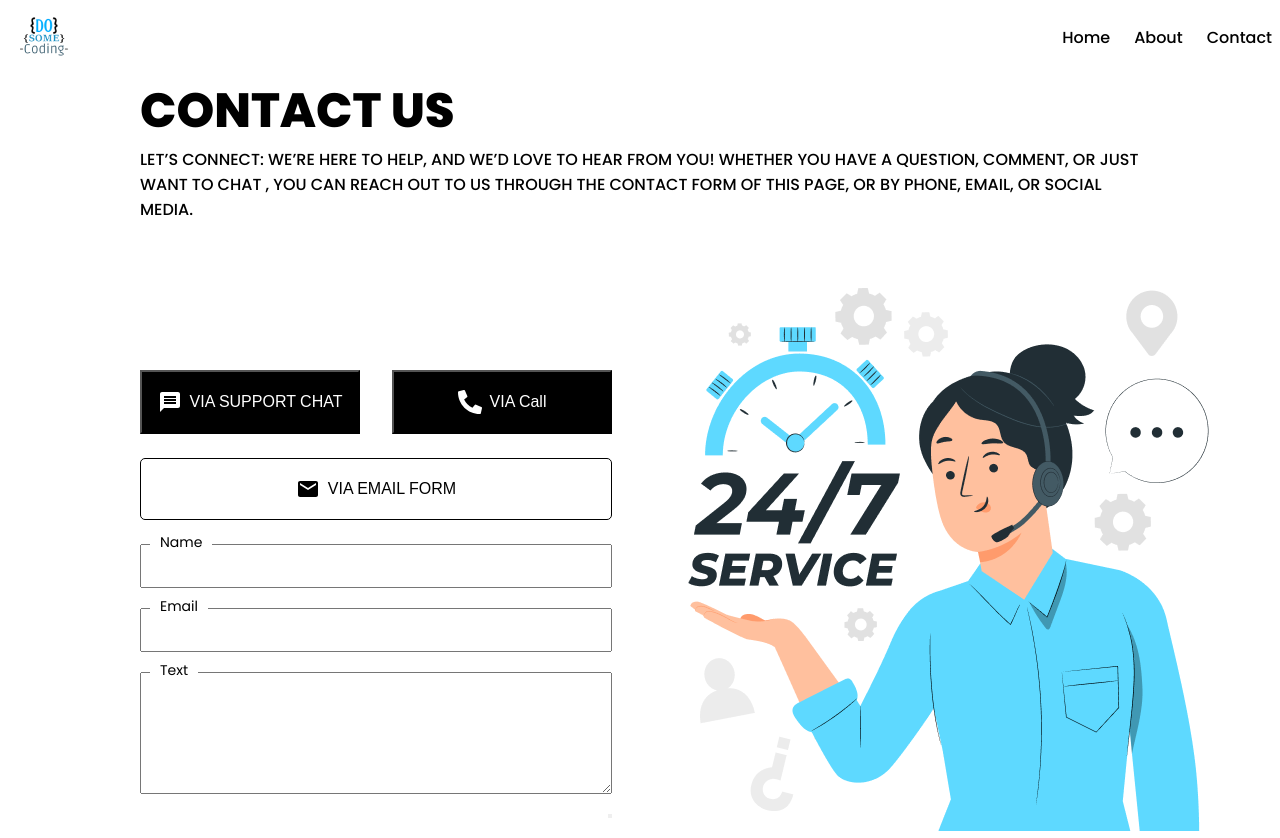
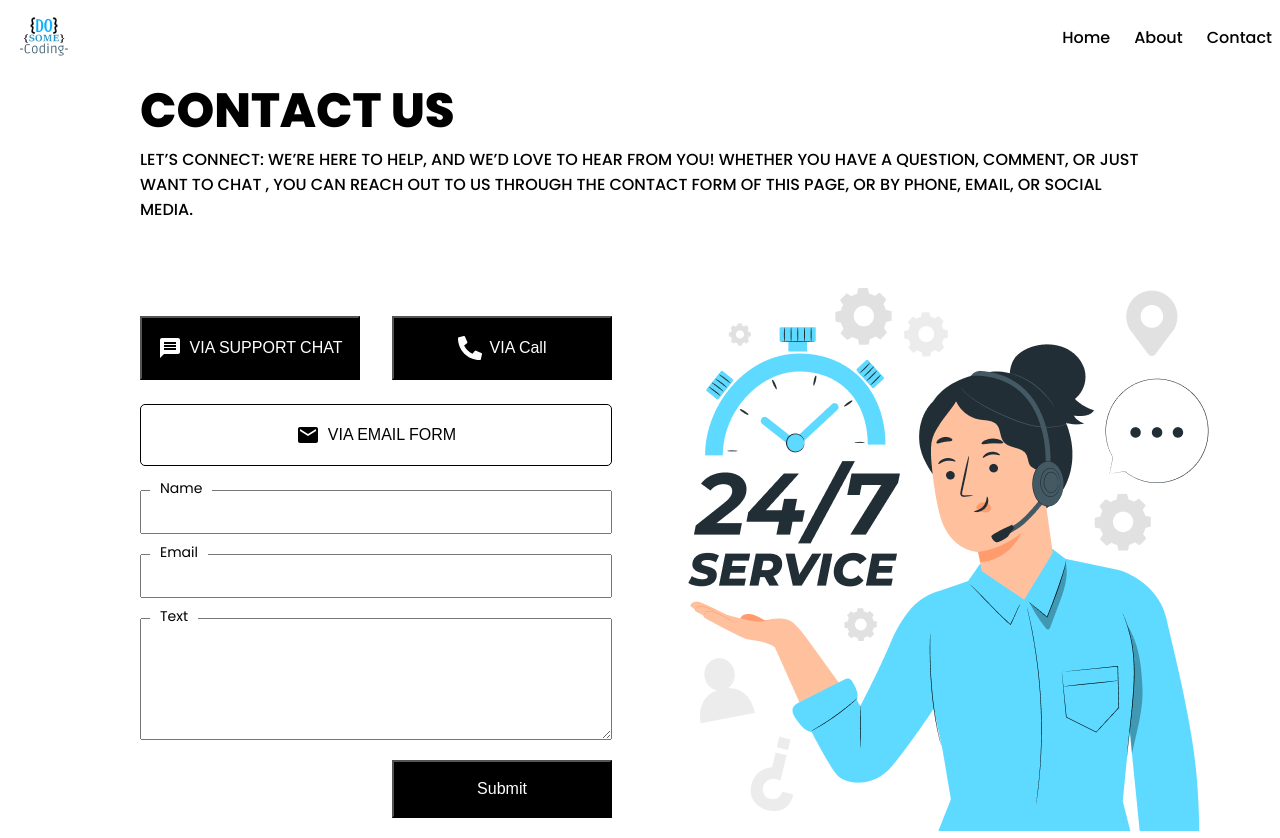
Before and after one commit to AyushHimalayaShrestha/React-P2, a React (Vite) app: page / in a window 1280 px wide. Built offline with nearby package versions, Linux system fonts and the light colour scheme.

Commit message:
submit function

```diff
--- a/src/components/ContactForm/ContactForm.jsx
+++ b/src/components/ContactForm/ContactForm.jsx
@@ -7,7 +7,9 @@ import { MdEmail } from "react-icons/md";
 
 const ContactForm = () => {
  const onSubmit =()=>{
+  event.preventDefault();
   console.log(event);
+
  };
 
 
@@ -41,7 +43,7 @@ const ContactForm = () => {
               display:'flex',
               justifyContent:'end'
             }}>
-            <button text='Submit'/>
+            <Button text='Submit'/>
             </div>
           </form>
 
```
